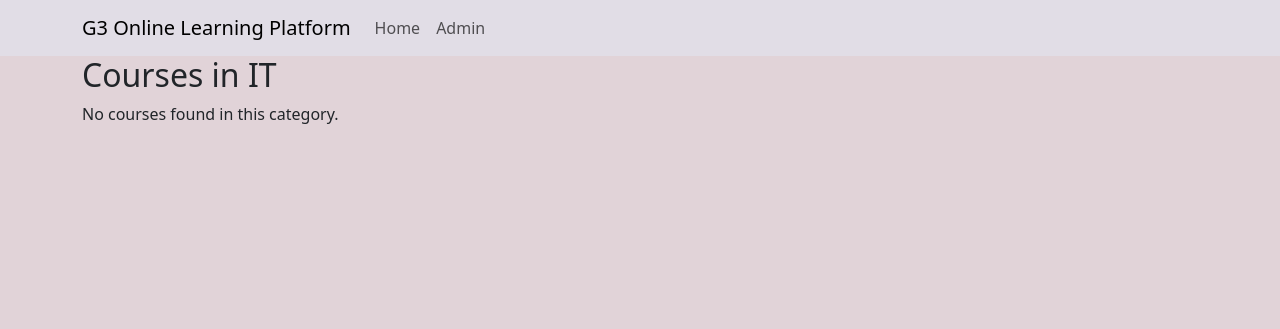
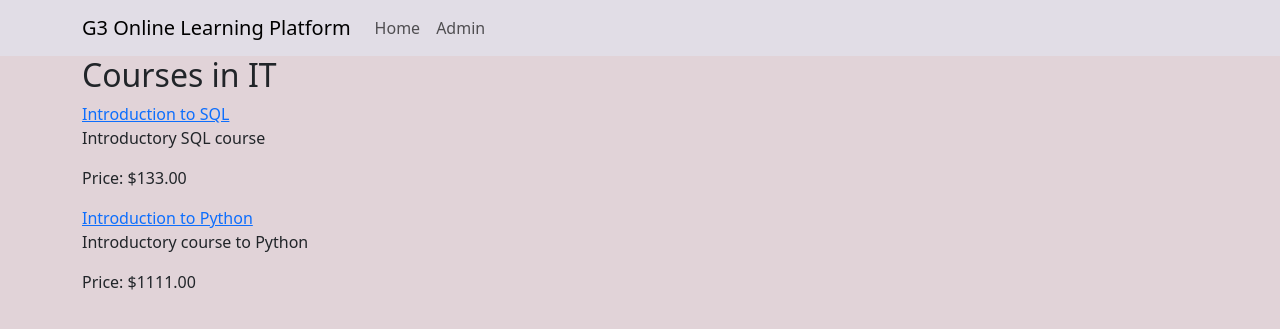
Before and after one commit to lexicon-school-projects/online-course-group-3, a Django app: a page that uses online_learning_platform/main_app/templates/main_app/courses_in_category.html in a window 1280 px wide. Shown: the top 329 px of the page. Run offline with Django 5.2, Linux system fonts and the light colour scheme; data comes from the database, SQL or seed files in the repository; both versions use the stored data as it was after the commit.

Commit message:
Add course page

```diff
--- a/online_learning_platform/main_app/models.py
+++ b/online_learning_platform/main_app/models.py
@@ -13,20 +13,28 @@ class UserProfileInfo(models.Model):
 
 
 class Category(models.Model):
-    title = models.CharField(max_length=200, primary_key=True)
+    title = models.CharField(max_length=200)
     description=models.TextField(blank=True)
 
     def __str__(self):
         return self.title
 
+class Teacher(models.Model):
+    first_name=models.CharField(max_length=100)
+    last_name=models.CharField(max_length=100)
+    bio=models.TextField(null=True)
+
+    def __str__(self):
+        return self.last_name
 
 class Course(models.Model):
+    id=models.IntegerField(primary_key=True)
     title = models.CharField(max_length=200)
-    teacher = models.CharField(max_length=100)
+    teacher=models.CharField(max_length=100)
     description = models.TextField()
     price = models.DecimalField(max_digits=10, decimal_places=2)
     release_date = models.DateField()
-    category = models.ForeignKey(Category, on_delete=models.CASCADE)
+    category = models.ForeignKey(Category, on_delete=models.CASCADE,null=True, blank=True)
 
     def __str__(self):
         return self.title
--- a/online_learning_platform/main_app/templates/main_app/categories.html
+++ b/online_learning_platform/main_app/templates/main_app/categories.html
@@ -3,10 +3,11 @@
 {% block body_block %}
 
 {% for category in categories %}
-    <div class="item">
-        <a href="{% url 'courses_in_category' category.title %}">View more courses in this category</a>
+    <div class="container">
         <h3>{{ category.title }}</h3>
             <p><strong>Description: </strong> {{ category.description }}</p>
+        <a href="{% url 'courses_in_category' category.title %}">View more courses in this category</a>
+        <br><br>
     </div>
     {% endfor %}
 {% endblock %}
--- a/online_learning_platform/main_app/templates/main_app/courses_in_category.html
+++ b/online_learning_platform/main_app/templates/main_app/courses_in_category.html
@@ -6,11 +6,9 @@
         {% if courses_in_category %}
             {% for course in courses_in_category %}
                 <div class="item">
-                    <h3>{{ course.title }}</h3>
+                    <a href="{% url 'main_app:course_page' course.id %}">{{ course.title }} </a></li>
                     <p>{{ course.description }}</p>
-                    <p>Teacher: {{ course.teacher }}</p>
                     <p>Price: ${{ course.price }}</p>
-                    <p>Release Date: {{ course.release_date }}</p>
                 </div>
             {% endfor %}
         {% else %}
--- /dev/null
+++ b/online_learning_platform/main_app/templates/main_app/teacher_page.html
@@ -0,0 +1,6 @@
+{% extends "main_app/base.html" %}
+
+{% block body_block %}
+<h3>{{teachers.first_name}}{{teacher.last_name}}</h3>
+
+{% endblock %}
--- a/online_learning_platform/main_app/urls.py
+++ b/online_learning_platform/main_app/urls.py
@@ -11,5 +11,9 @@ urlpatterns = [
     path('register/', views.register, name='register'),
     path('login/', views.user_login, name='user_login'),
     path('categories/', views.categories, name='categories'),
-    path('category/<str:category_title>/courses/', views.courses_in_category, name='courses_in_category'),
+    path('category/<str:title>/courses/', views.courses_in_category, name='courses_in_category'),
+    path('courses/', views.course_list, name='course_list'),
+    path('course/<int:course_id>/', views.course_page, name='course_page'),
+    path('teacher/', views.teachers, name='teachers')
+
 ]
--- a/online_learning_platform/main_app/views.py
+++ b/online_learning_platform/main_app/views.py
@@ -1,6 +1,6 @@
 from django.shortcuts import render,redirect
-from main_app.forms import UserForm, UserProfileInfoForm
-from .models import UserProfileInfo, Course, Category
+from main_app.forms import UserForm, UserProfileInfoForm, TeacherForm
+from .models import UserProfileInfo, Course, Category, Teacher
 from django.contrib.auth import authenticate, login, logout
 from django.http import HttpResponseRedirect, HttpResponse
 from django.urls import reverse
@@ -32,8 +32,17 @@ def course_list(request):
     course_list = Course.objects.all()
     return render(request, 'main_app/course_list.html', {'courses': course_list})
 
-def courses_in_category(request, category_title):
-    category = Category.objects.get(title=category_title)
+def teachers(request):
+    teachers=Teacher.objects.all()
+    return render(request, 'main_app/teacher_page.html', {'teachers': teachers})
+
+
+def course_page(request, course_id):
+    course = Course.objects.get(id=course_id)
+    return render(request, 'main_app/course_page.html', {'course': course})
+
+def courses_in_category(request, title):
+    category = Category.objects.get(title=title)
     courses_in_category = Course.objects.filter(category=category)
     return render(request, 'main_app/courses_in_category.html', {'courses_in_category': courses_in_category, 'category': category})
 
--- a/online_learning_platform/online_learning_platform/urls.py
+++ b/online_learning_platform/online_learning_platform/urls.py
@@ -8,5 +8,5 @@ urlpatterns = [
     path('main_app/', include('main_app.urls')),
     path('logout', views.user_logout, name='logout'),
     path('categories/', views.categories, name='categories'),
-    path('category/<str:category_title>/courses/', views.courses_in_category, name='courses_in_category'),
+    path('category/<str:title>/courses/', views.courses_in_category, name='courses_in_category'),
 ]
```
Also changed, not shown: online_learning_platform/main_app/admin.py (+8 -2 lines), online_learning_platform/main_app/forms.py (+7 -3 lines), online_learning_platform/main_app/templates/main_app/course_page.html (added, +9 -0 lines), online_learning_platform/db.sqlite3, online_learning_platform/main_app/migrations/0001_initial.py, online_learning_platform/main_app/migrations/0002_teacher.py (added).
